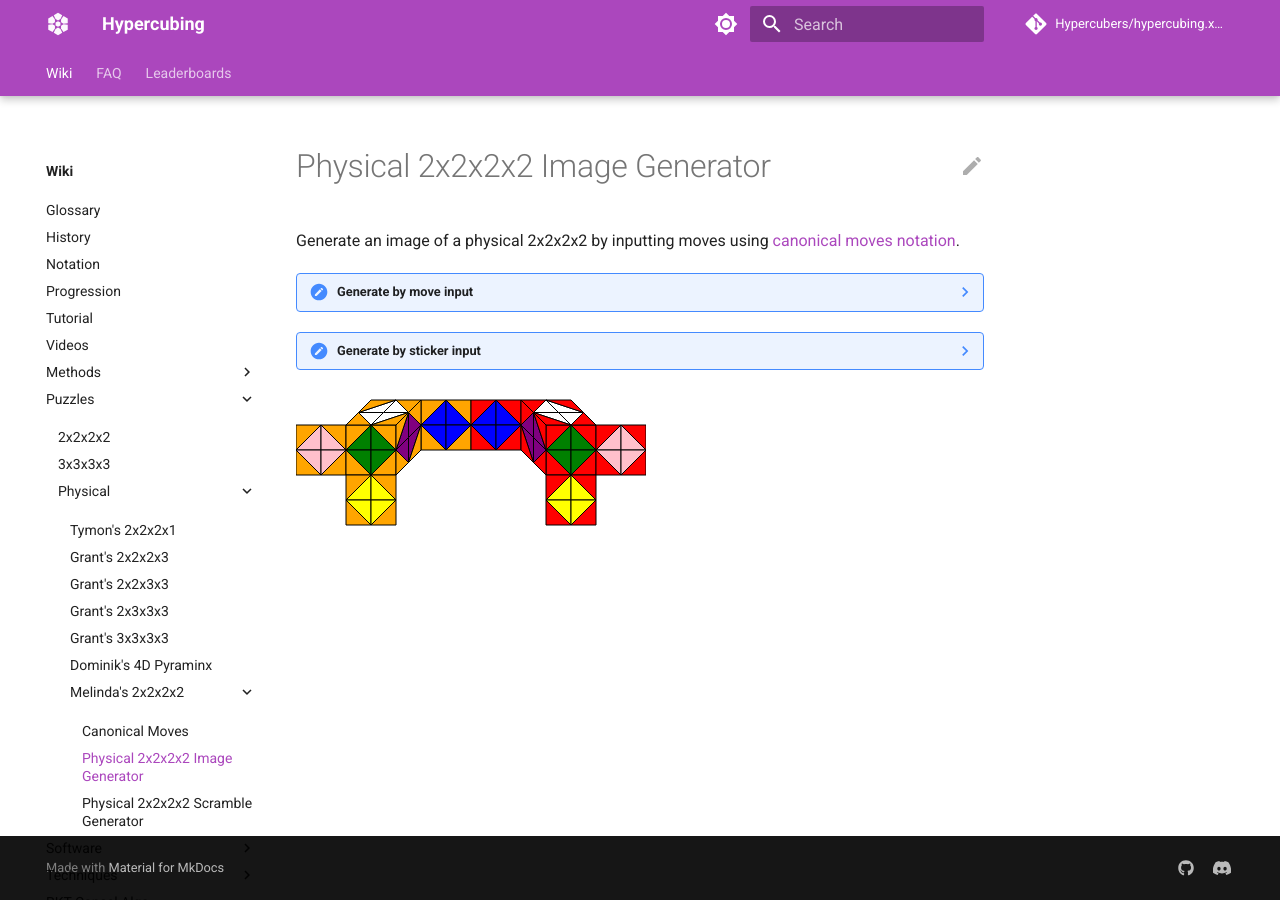
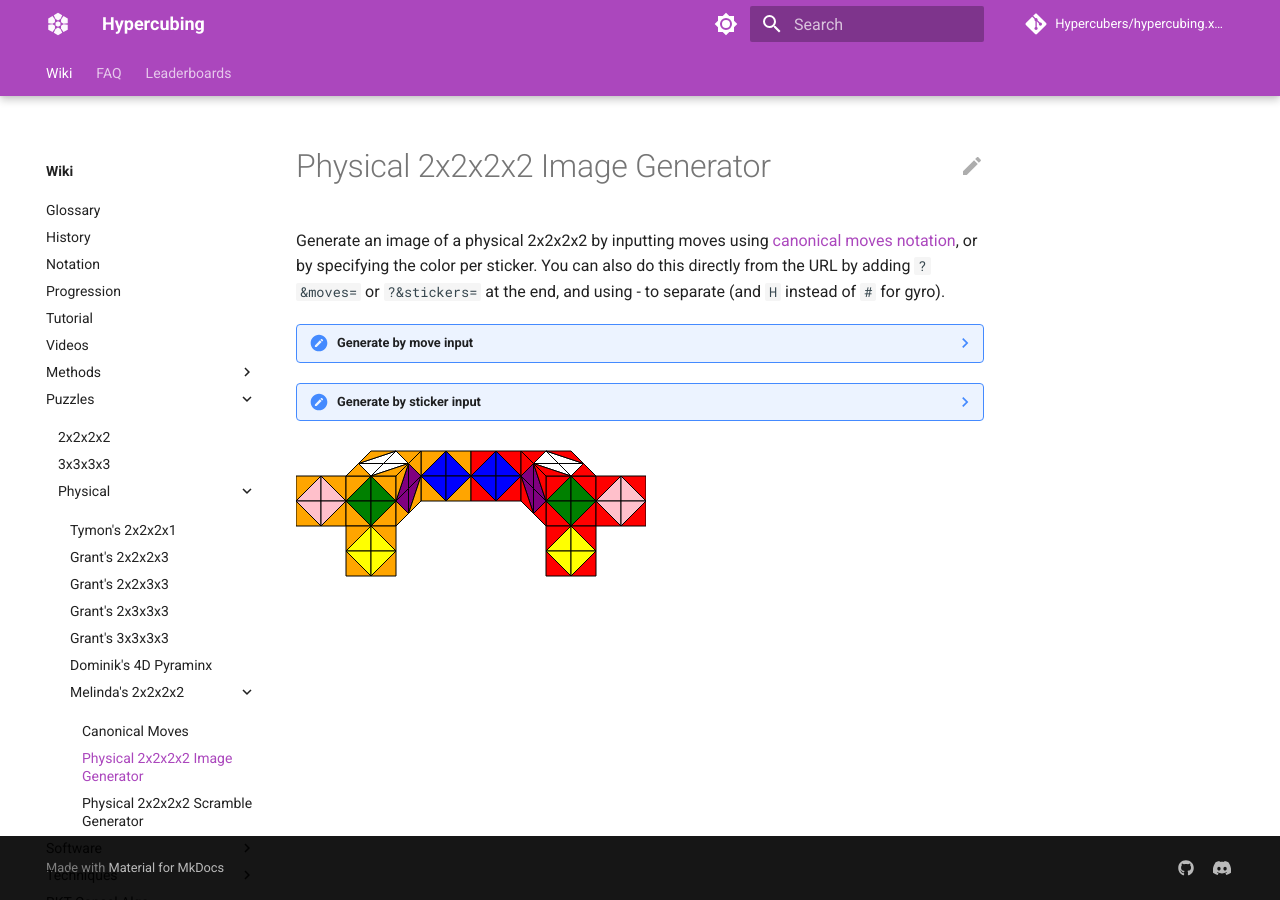
Before and after one commit to Hypercubers/hypercubing.xyz, an MkDocs documentation site: the page built from docs/puzzles/physical/2x2x2x2/image-generator.md, in a window 1280 px wide. Built offline with MkDocs 1.6.1 and Material for MkDocs 9.7.7, drawn with Linux system fonts in a browser that asks for light colours; comment, search, counter and statistics services are not loaded; part of the change alters nothing that is shown.

Commit message:
Add URL parameters for 2x2x2x2 image generation

```diff
--- a/docs/puzzles/physical/2x2x2x2/image-generator.md
+++ b/docs/puzzles/physical/2x2x2x2/image-generator.md
@@ -1,6 +1,6 @@
 # Physical 2x2x2x2 Image Generator
 
-Generate an image of a physical 2x2x2x2 by inputting moves using [canonical moves notation](/puzzles/physical/2x2x2x2/canonical-moves).
+Generate an image of a physical 2x2x2x2 by inputting moves using [canonical moves notation](/puzzles/physical/2x2x2x2/canonical-moves), or by specifying the color per sticker. You can also do this directly from the URL by adding `?&moves=` or `?&stickers=` at the end, and using - to separate (and `H` instead of `#` for gyro).
 
 
 
@@ -53,9 +53,15 @@ Generate an image of a physical 2x2x2x2 by inputting moves using [canonical move
 
 <script>
 
+
+
+
 var colors = ["orange","red","blue","green","purple","pink","yellow","white","gray"];
 const canvas = document.getElementById('myCanvas');
 const ctx = canvas.getContext('2d');
+
+const searchParams = new URLSearchParams(window.location.search);
+
 
 
 function triangle(x,y,height,width,color)
@@ -465,16 +471,25 @@ function movesGenerate() {
     // set puzzle to the solved state
     // [LUBO LUBI LUFI LUFO LDBO LDBI LDFI LDFO], [RUBI RUBO RUFO RUFI RDBI RDBO RDFI RDFO]
 
-    var userinput = document.getElementById("textinput").value;
+    if (searchParams.has('moves')) {
+        var userinput = searchParams.get('moves');
+        var movestodo = userinput.split("-");
+        var hashyhash = "H";
+    } else {
+        var userinput = document.getElementById("textinput").value;
+        var movestodo = userinput.split(" ");
+        var hashyhash = "#";
+    }
+
     // getting what the user typed from the text box
-    var movestodo = userinput.split(" ");
+
     console.log(movestodo);
     // everything the user typed split into an array by spaces
 
     // counting hashes
     var numHashes = 0;
     for (var i = 0; i < movestodo.length; ++i) {
-        if (movestodo[i] == "#") {
+        if (movestodo[i] == hashyhash) {
             numHashes++;
         }
     }
@@ -490,7 +505,7 @@ function movesGenerate() {
         }
         if (slabmoves.includes(movestodo[i])) {
             puzzleState = slabTurns(puzzleState, slabmoves.indexOf(movestodo[i]));
-        } else if (movestodo[i] == "#") {
+        } else if (movestodo[i] == hashyhash) {
             puzzleState = hashtag(puzzleState);
         } else if (Lphysmoves.includes(movestodo[i])) {
             puzzleState[0] = turn(puzzleState[0], Lphysmoves.indexOf(movestodo[i]));
@@ -519,9 +534,17 @@ function stickerGenerate() {
     // set puzzle to the solved state
     // [LUBO LUBI LUFI LUFO LDBO LDBI LDFI LDFO], [RUBI RUBO RUFO RUFI RDBI RDBO RDFI RDFO]
 
-    var userinput = document.getElementById("stickerinput").value;
+    if (searchParams.has('stickers')) {
+        var userinput = searchParams.get('stickers');
+        var stickerstodo = userinput.split("-");
+    } else {
+        var userinput = document.getElementById("stickerinput").value;
+        var stickerstodo = userinput.split(" ");
+    }
+
+
     // getting what the user typed from the text box
-    var stickerstodo = userinput.split(" ");
+
     console.log(stickerstodo);
     // everything the user typed split into an array by line breaks
 
@@ -567,6 +590,14 @@ function stickerGenerate() {
     cube(0,10,puzzleState);
 }
 
-movesGenerate();
+if (searchParams.has('stickers')) {
+    stickerGenerate();
+} else if (searchParams.has('moves')) {
+    movesGenerate();
+} else {
+    movesGenerate();
+}
+
+
 // calling the functions so that images of the solved puzzle appear as soon as you load the page :)
 </script>
```
